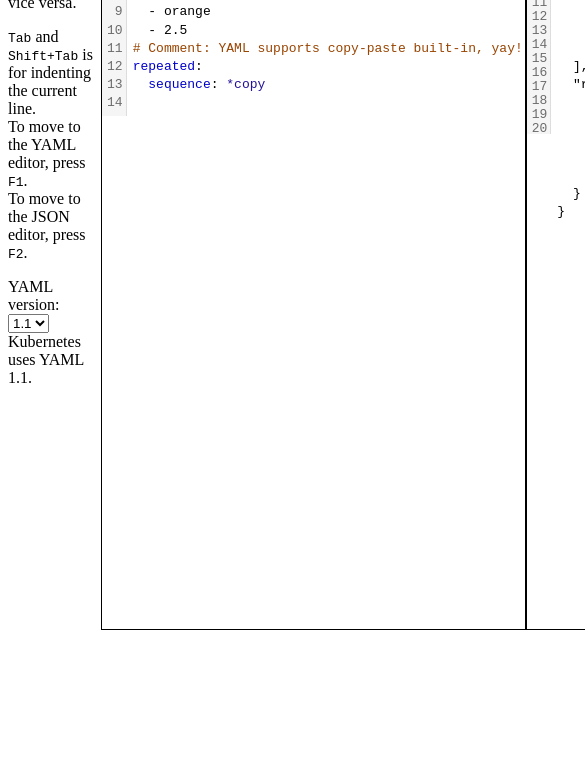
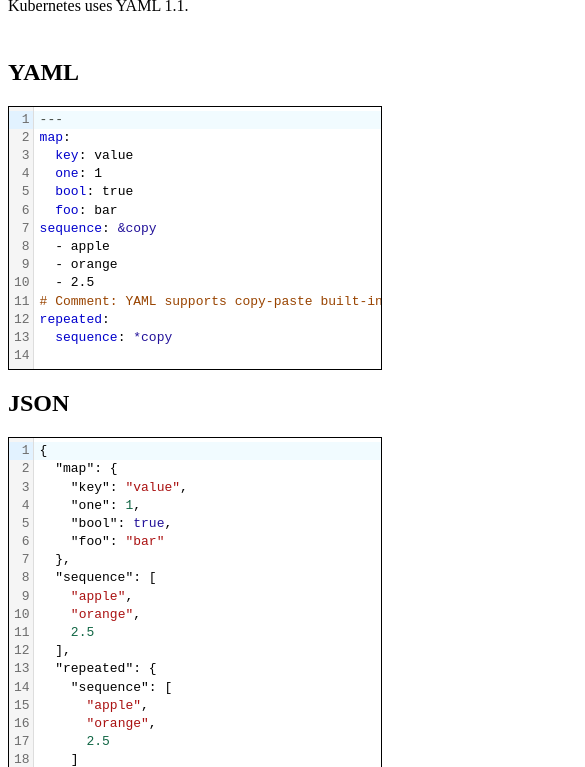
Before and after one commit to nilcons/yaml2json, a website with bundled scripts: page public/index.html in a window 390 px wide. Shown: the part 214-981 px from the top of the page, 585 px wide, since content can reach past the window. Before the commit the page ends 844 px from the top, so only its background shows below. Built offline with nearby package versions, Linux system fonts and the light colour scheme.

Commit message:
Redisigned with grid for responsiveness

```diff
--- a/public/index.html
+++ b/public/index.html
@@ -28,14 +28,10 @@
     </div>
     <div class="editors-with-error">
         <div class="editors">
-            <div class="editor">
-                <h2>YAML</h2>
-                <div id="ed-yaml"></div>
-            </div>
-            <div class="editor">
-                <h2>JSON</h2>
-                <div id="ed-json"></div>
-            </div>
+            <h2>YAML</h2>
+            <div id="ed-yaml" class="editor"></div>
+            <h2>JSON</h2>
+            <div id="ed-json" class="editor"></div>
         </div>
         <div class="message hidden" id="message">
             <div id="close-message">x</div>
--- a/public/style.css
+++ b/public/style.css
@@ -1,48 +1,37 @@
-html {
-    margin: 0;
-    padding: 0;
-    display: flex;
-    flex-direction: column;
-    position: relative;
+*, *::before, *::after {
+    box-sizing: border-box;
 }
 
 body {
-    margin: 0;
-    padding: 0 8px;
-    display: flex;
-    flex-direction: row;
-    flex: 1;
-}
-
-.notes {
-    flex: 1;
+    display: grid;
+    grid-template-columns: auto 1fr;
+    gap: 0.5rem;
+    /* This is the default in basically every browser, but we depend on it, so it's here explicitly */
+    margin: 8px;
 }
 
 .editors-with-error {
-    flex: 3;
-    display: flex;
-    flex-direction: column;
-    height: 100vh;
+    display: grid;
+    /* This could be expressed as 100cqb, if body were a container of the 'size' type with explicit height… */
+    /* But, it's an additional complication, not supported everywhere, and it's not worth it */
+    max-height: calc(100vh - 16px); /* 100vh - body margin */
 }
 
 .editors {
-    display: flex;
-    flex: 1;
-    flex-direction: row;
-    overflow: auto; /* Wow, this was the fix, but why??? */
-    /* Question: how do we tell flexbox here that (.editors + .message) together has to fit vertically into .editors-with-error??? */
+    display: grid;
+    grid-template-columns: 1fr 1fr;
+    grid-template-rows: auto 1fr;
+    grid-auto-flow: column;
+    overflow-y: auto;
 }
 
-.editors > .editor {
-    flex: 1;
-    flex-direction: column;
-    display: flex
+.editor {
+    border: 1px solid black;
+    overflow: auto;
 }
-
-.editors > .editor > div {
-    border: 1px solid black;
-    flex: 1;
-    overflow: auto;
+.cm-scroller {
+    /* We allow x scrolling on the .editor, and it's better to have both scrollbars on the same element */
+    overflow-x: initial!important;
 }
 
 .message {
@@ -53,7 +42,7 @@ body {
     font-size: large;
     font-weight: 500;
     padding: 10px;
-    margin: 15px;
+    margin-top: 15px;
     border-radius: 5px;
     padding-right: 1.5em;
 }
@@ -71,3 +60,28 @@ body {
 .message > pre {
     margin: 0;
 }
+
+@media (max-width: 1200px) {
+    body {
+        grid-template-columns: 1fr;
+        height: initial;
+        padding-bottom: 8rem;
+    }
+    .editors-with-error {
+        max-height: initial;
+    }
+    .editors-with-error > .message {
+        position: fixed;
+        left: 0;
+        right: 0;
+        bottom: 0;
+        margin: 8px;
+    }
+}
+
+@media (max-width: 800px) {
+    .editors {
+        grid-template-columns: 1fr;
+        grid-auto-flow: row;
+    }
+}
```
